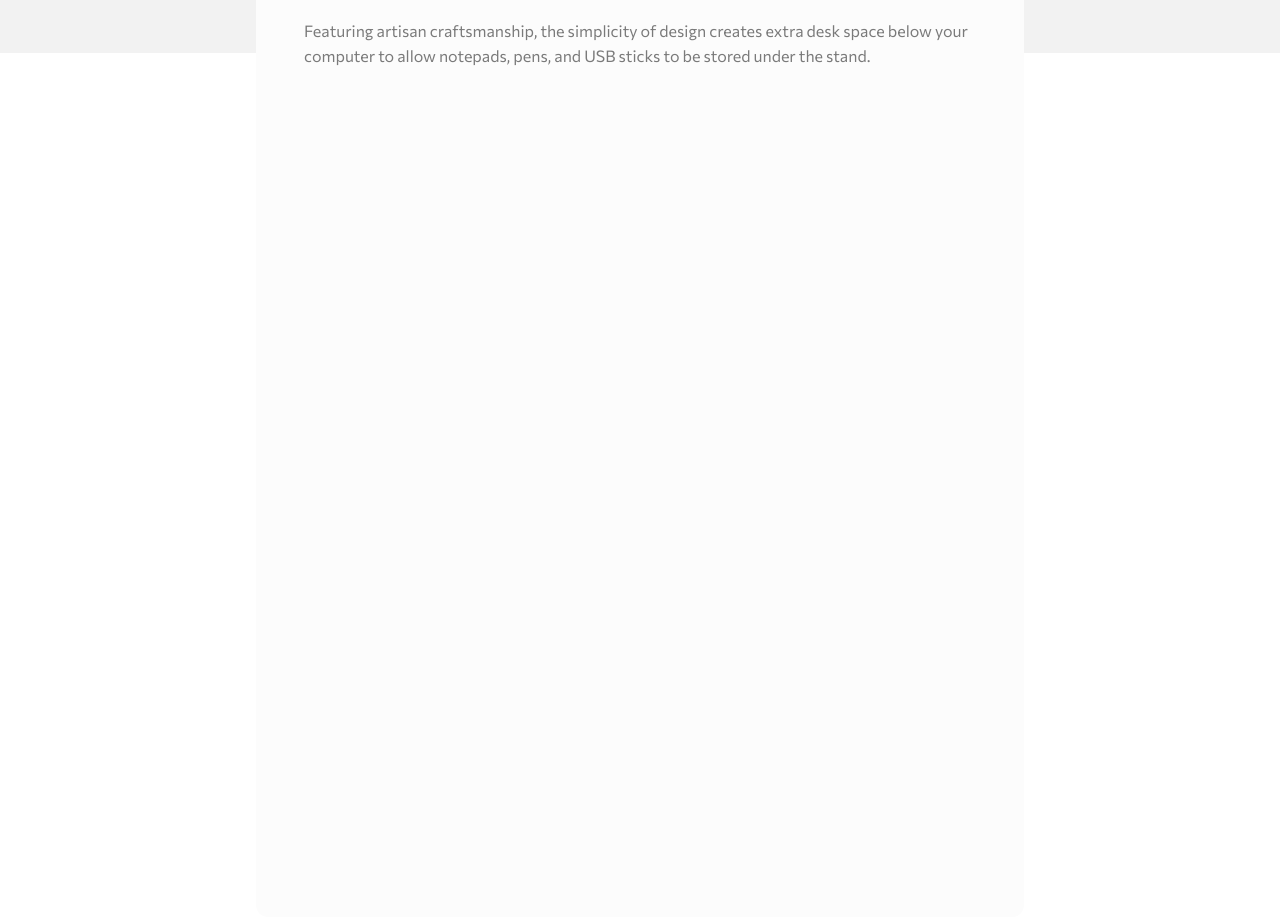
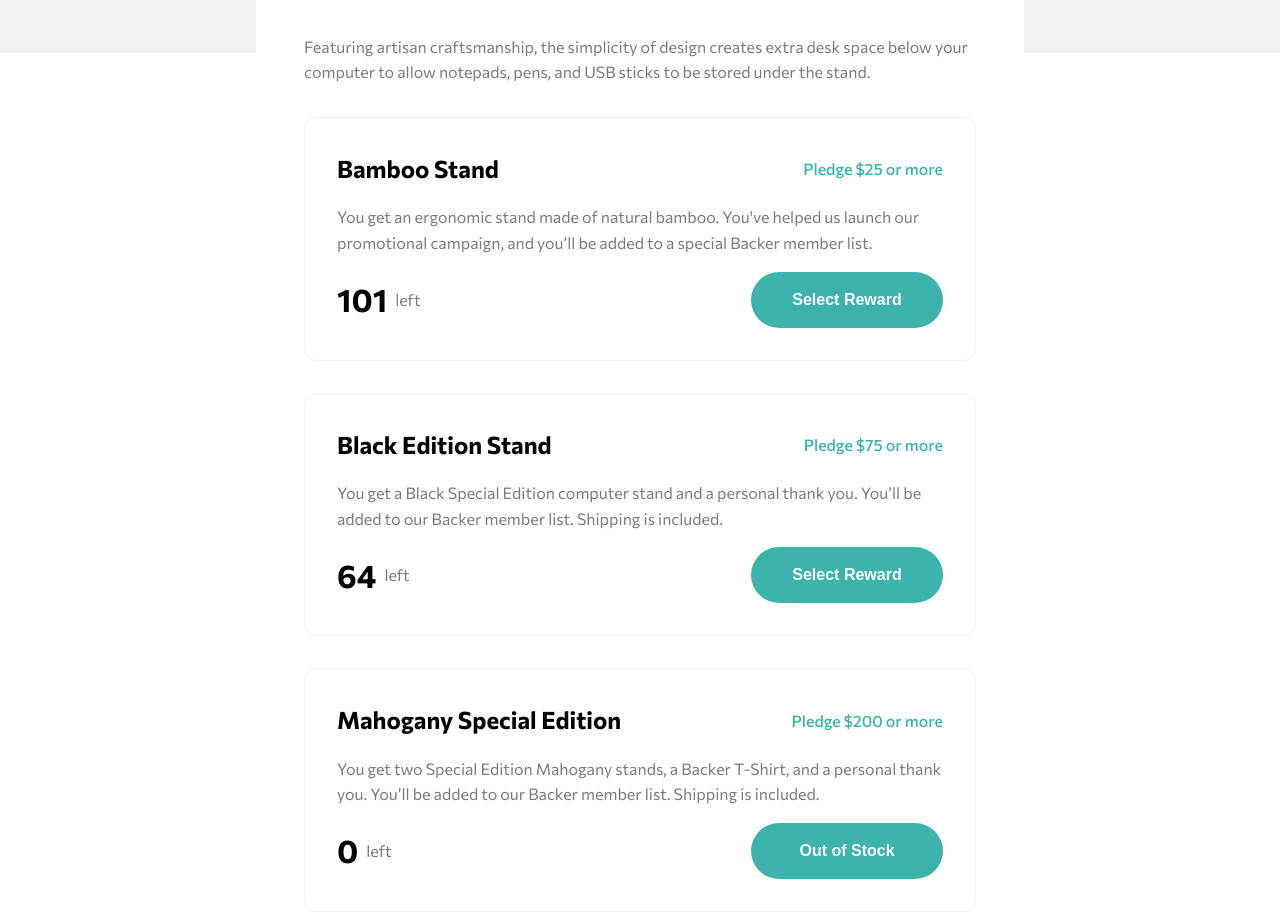
Before and after one commit to tabascum/crowdfunding-product-page, a Vue app: page / in a window 1280 px wide. Shown: the part 1083-2000 px from the top of the page. Built offline with nearby package versions, Linux system fonts and the light colour scheme.

Commit message:
Upload project with reusable components

```diff
--- a/src/assets/base.css
+++ b/src/assets/base.css
@@ -5,7 +5,7 @@
   --black: hsl(0, 0%, 0%);
   --dark-gray: hsl(0, 0%, 48%);
   --light-gray: hsl(0, 0%, 95%);
-  --white: hsl(0, 0%, 99%);
+  --white: hsl(0, 0%, 100%);
 
   --font: 16px;
   --fw-normal: 400;
--- a/src/components/AboutComponent.vue
+++ b/src/components/AboutComponent.vue
@@ -1,4 +1,14 @@
-<script setup></script>
+<script>
+import InnerComponent from './InnerComponent.vue'
+import MainBtnComponent from './MainBtnComponent.vue'
+
+export default {
+  components: {
+    InnerComponent,
+    MainBtnComponent
+  }
+}
+</script>
 
 <template>
   <div class="about-container">
@@ -13,6 +23,72 @@
       Featuring artisan craftsmanship, the simplicity of design creates extra desk space below your
       computer to allow notepads, pens, and USB sticks to be stored under the stand.
     </p>
+
+    <InnerComponent>
+      <template #title>
+        <h2>Bamboo Stand</h2>
+        <p>Pledge $25 or more</p>
+      </template>
+      <template #content>
+        <p>
+          You get an ergonomic stand made of natural bamboo. You've helped us launch our promotional
+          campaign, and you’ll be added to a special Backer member list.
+        </p>
+      </template>
+      <template #input>
+        <div>
+          <h2>101</h2>
+          <p>left</p>
+        </div>
+      </template>
+      <template #button>
+        <MainBtnComponent>Select Reward</MainBtnComponent>
+      </template>
+    </InnerComponent>
+
+    <InnerComponent>
+      <template #title>
+        <h2>Black Edition Stand</h2>
+        <p>Pledge $75 or more</p>
+      </template>
+      <template #content>
+        <p>
+          You get a Black Special Edition computer stand and a personal thank you. You’ll be added
+          to our Backer member list. Shipping is included.
+        </p>
+      </template>
+      <template #input>
+        <div>
+          <h2>64</h2>
+          <p>left</p>
+        </div>
+      </template>
+      <template #button>
+        <MainBtnComponent>Select Reward</MainBtnComponent>
+      </template>
+    </InnerComponent>
+
+    <InnerComponent>
+      <template #title>
+        <h2>Mahogany Special Edition</h2>
+        <p>Pledge $200 or more</p>
+      </template>
+      <template #content>
+        <p>
+          You get two Special Edition Mahogany stands, a Backer T-Shirt, and a personal thank you.
+          You’ll be added to our Backer member list. Shipping is included.
+        </p>
+      </template>
+      <template #input>
+        <div>
+          <h2>0</h2>
+          <p>left</p>
+        </div>
+      </template>
+      <template #button>
+        <MainBtnComponent>Out of Stock</MainBtnComponent>
+      </template>
+    </InnerComponent>
   </div>
 </template>
 
@@ -23,7 +99,7 @@
   width: min(768px, 100%);
   background-color: var(--white);
   color: var(--dark-gray);
-  padding: 2rem 3rem;
+  padding: 3rem;
   border-radius: 0.75rem;
   top: 54rem;
   display: flex;
--- a/src/components/HeadToggleComponent.vue
+++ b/src/components/HeadToggleComponent.vue
@@ -12,7 +12,7 @@ import MainBtnComponent from './MainBtnComponent.vue'
     </article>
 
     <article class="buttons-container">
-      <MainBtnComponent />
+      <MainBtnComponent>Back this project</MainBtnComponent>
       <BookmarkBtn />
     </article>
   </section>
@@ -27,7 +27,7 @@ import MainBtnComponent from './MainBtnComponent.vue'
   text-align: center;
   border-radius: 0.75rem;
   line-height: 2;
-  padding-block: 3rem;
+  padding-block: 2rem;
   border: 0.1rem solid var(--light-gray);
 }
 
@@ -50,6 +50,6 @@ p {
   display: flex;
   justify-content: space-between;
   margin-block-start: 2rem;
-  padding-inline: 4rem;
+  padding-inline: 3rem;
 }
 </style>
--- /dev/null
+++ b/src/components/InnerComponent.vue
@@ -0,0 +1,82 @@
+<script>
+import { defineProps } from 'vue'
+
+export default {
+  props: {
+    title: String,
+    content: String
+  },
+  setup(props) {
+    defineProps(props)
+  }
+}
+</script>
+
+<template>
+  <div class="about-inner-card">
+    <div class="inner-header">
+      <slot name="title"></slot>
+    </div>
+    <div class="inner-content">
+      <slot name="content"></slot>
+    </div>
+
+    <div class="inner-button">
+      <slot name="input"></slot>
+      <slot name="button"></slot>
+    </div>
+  </div>
+</template>
+
+<style>
+.about-inner-card {
+  height: 16rem;
+  width: min(768px, 100%);
+  background-color: var(--white);
+  padding: 2rem;
+  border-radius: 0.75rem;
+  border: 0.1rem solid var(--light-gray);
+  display: flex;
+  flex-direction: column;
+  justify-content: space-between;
+  transition: 0.6s all;
+}
+
+.about-inner-card:hover {
+  cursor: pointer;
+  border: 0.1rem solid var(--moderate-cyan);
+}
+
+.inner-header,
+.inner-button {
+  display: flex;
+  align-items: center;
+  justify-content: space-between;
+}
+
+.inner-header h2 {
+  font-weight: var(--fw-bolder);
+  color: var(--black);
+}
+
+.inner-header p {
+  color: var(--moderate-cyan);
+  font-weight: var(--fw-bold);
+}
+
+.inner-content {
+  padding-block: 1rem;
+}
+
+.inner-button div {
+  display: flex;
+  align-items: center;
+  gap: 0.5rem;
+}
+
+.inner-button h2 {
+  font-size: 2rem;
+  font-weight: var(--fw-bolder);
+  color: var(--black);
+}
+</style>
--- a/src/components/MainBtnComponent.vue
+++ b/src/components/MainBtnComponent.vue
@@ -1,15 +1,13 @@
-<script setup>
-import { ref } from 'vue'
-
-const btnText = ref('Back this project')
-</script>
+<script setup></script>
 
 <template>
-  <a class="back-btn" href="#">{{ btnText }}</a>
+  <button class="main-button">
+    <slot></slot>
+  </button>
 </template>
 
 <style scoped>
-.back-btn {
+.main-button {
   display: flex;
   width: 12rem;
   height: 3.5rem;
@@ -19,11 +17,14 @@ const btnText = ref('Back this project')
   align-items: center;
   color: #fafafa;
   text-decoration: none;
+  font-size: 1rem;
   font-weight: var(--fw-bolder);
   transition: 0.6s all;
+  border: none;
 }
 
-.back-btn:hover {
+.main-button:hover {
+  cursor: pointer;
   background-color: var(--dark-cyan);
 }
 </style>
--- a/src/components/NumbersComponent.vue
+++ b/src/components/NumbersComponent.vue
@@ -31,7 +31,7 @@
   display: flex;
   flex-direction: column;
   justify-content: space-between;
-  padding: 3rem 4rem;
+  padding: 2rem 3rem;
   border: 0.1rem solid var(--light-gray);
 }
 
```
